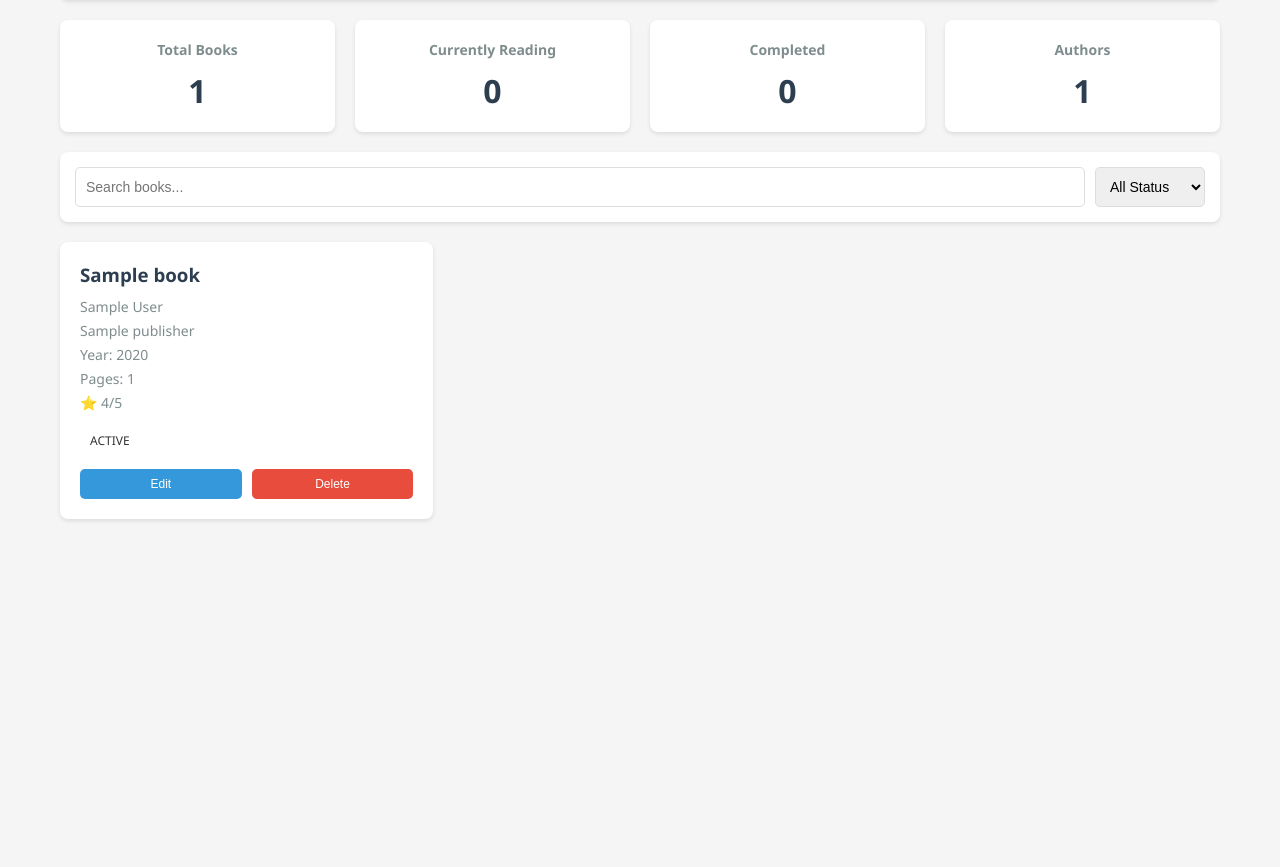
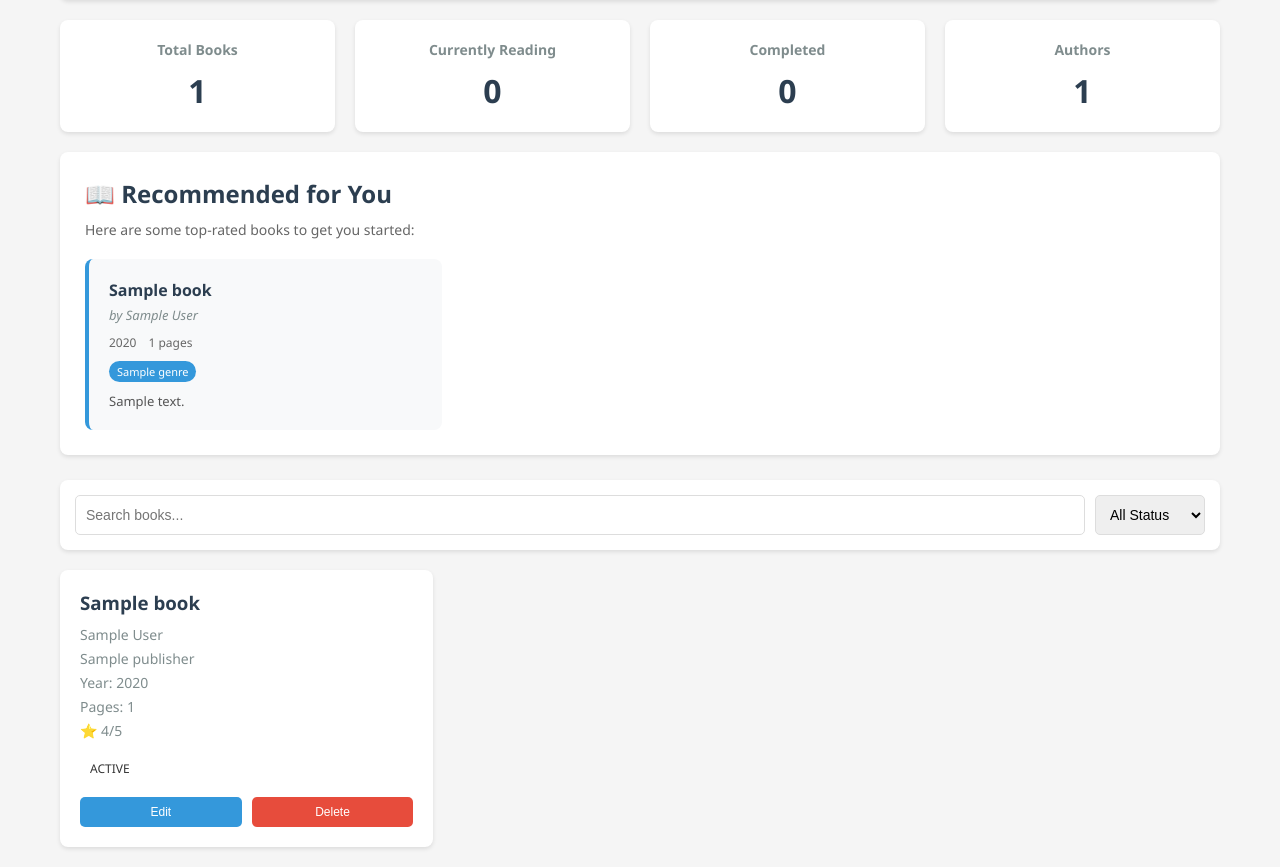
Before and after one commit to mmiki057/finalProject, a Flask app: page / in a window 1280 px wide. Shown: the part 103-970 px from the top of the page. Before the commit the page ends 624 px from the top, so only its background shows below. Run offline with Flask 3, Linux system fonts and the light colour scheme; tables that the repository leaves empty hold one stand-in row (values such as "Sample post").

Commit message:
added books recommendation

```diff
--- a/app.py
+++ b/app.py
@@ -1,5 +1,5 @@
 from flask import Flask, render_template, request, jsonify, send_file
-from models import db, Book, Author, Publisher, Series, Genre, Topic, Category
+from models import db, Book, Author, Publisher, Series, Genre, Topic, Category, RecommendedBook
 from sqlalchemy import func, or_
 import os
 from dotenv import load_dotenv
@@ -7,6 +7,7 @@ import csv
 import json
 import io
 from datetime import datetime
+from collections import Counter
 
 load_dotenv()
 
@@ -292,6 +293,70 @@ def export_json():
         as_attachment=True,
         download_name=f'library_{datetime.now().strftime("%Y%m%d")}.json'
     )
+
+
+@app.route('/api/recommendations')
+def get_recommendations():
+
+    completed_books = Book.query.filter_by(reading_status='completed').all()
+
+    if not completed_books:
+        recommendations = RecommendedBook.query.order_by(
+            RecommendedBook.average_rating.desc()
+        ).limit(3).all()
+    else:
+        genre_counter = Counter()
+        for book in completed_books:
+            for genre in book.genres:
+                genre_counter[genre.id] += 1
+
+        top_genres = [genre_id for genre_id, _ in genre_counter.most_common(3)]
+
+        if top_genres:
+            recommendations = db.session.query(RecommendedBook).join(
+                RecommendedBook.genres
+            ).filter(
+                Genre.id.in_(top_genres)
+            ).order_by(
+                RecommendedBook.average_rating.desc()
+            ).limit(10).all()
+
+            seen = set()
+            unique_recommendations = []
+            for rec in recommendations:
+                if rec.id not in seen:
+                    seen.add(rec.id)
+                    unique_recommendations.append(rec)
+                    if len(unique_recommendations) == 3:
+                        break
+
+            recommendations = unique_recommendations
+        else:
+            recommendations = RecommendedBook.query.order_by(
+                RecommendedBook.average_rating.desc()
+            ).limit(5).all()
+
+    return jsonify({
+        'user_reading_stats': {
+            'completed_books': len(completed_books),
+            'favorite_genres': [
+                Genre.query.get(genre_id).name
+                for genre_id, _ in Counter(
+                    genre.id for book in completed_books for genre in book.genres
+                ).most_common(3)
+            ] if completed_books else []
+        },
+        'recommendations': [{
+            'id': rec.id,
+            'title': rec.title,
+            'author': rec.author_name,
+            'publication_year': rec.publication_year,
+            'pages': rec.pages,
+            'rating': rec.average_rating,
+            'description': rec.description,
+            'genres': [{'id': g.id, 'name': g.name} for g in rec.genres]
+        } for rec in recommendations]
+    })
 @app.cli.command()
 def init_db():
     db.create_all()
--- a/app/static/app.js
+++ b/app/static/app.js
@@ -17,6 +17,7 @@ document.addEventListener('DOMContentLoaded', () => {
     loadTopics();
     loadCategories();
     loadSeries();
+    loadRecommendations();
 });
 
 // Load library statistics
@@ -281,3 +282,48 @@ window.onclick = function(event) {
         closeModal();
     }
 }
+
+// Load recommendations
+async function loadRecommendations() {
+    try {
+        const response = await fetch('/api/recommendations');
+        const data = await response.json();
+
+        const section = document.getElementById('recommendationsSection');
+        const intro = document.getElementById('recommendationsIntro');
+        const grid = document.getElementById('recommendationsGrid');
+
+        // Show recommendations section if we have data
+        if (data.recommendations && data.recommendations.length > 0) {
+            section.style.display = 'block';
+
+            // Update intro text
+            const stats = data.user_reading_stats;
+            if (stats.completed_books > 0 && stats.favorite_genres.length > 0) {
+                intro.textContent = `Based on your ${stats.completed_books} completed book(s) in ${stats.favorite_genres.join(', ')}, here are some recommendations:`;
+            } else {
+                intro.textContent = 'Here are some top-rated books to get you started:';
+            }
+
+            // Render recommendations
+            grid.innerHTML = data.recommendations.map(rec => `
+                <div class="recommendation-card">
+                    <h3>${rec.title}</h3>
+                    <p class="recommendation-author">by ${rec.author}</p>
+                    <div class="recommendation-info">
+                        <span class="recommendation-year">${rec.publication_year || 'N/A'}</span>
+                        <span class="recommendation-pages">${rec.pages || 'N/A'} pages</span>
+                    </div>
+                    <div class="recommendation-genres">
+                        ${rec.genres.map(g => `<span class="genre-tag">${g.name}</span>`).join('')}
+                    </div>
+                    <p class="recommendation-description">${rec.description || ''}</p>
+                </div>
+            `).join('');
+        } else {
+            section.style.display = 'none';
+        }
+    } catch (error) {
+        console.error('Error loading recommendations:', error);
+    }
+}
--- a/app/static/style.css
+++ b/app/static/style.css
@@ -260,3 +260,90 @@ form select[multiple] {
 .form-buttons button {
     flex: 1;
 }
+
+.recommendations-section {
+    background: white;
+    padding: 25px;
+    border-radius: 8px;
+    margin-bottom: 25px;
+    box-shadow: 0 2px 4px rgba(0,0,0,0.1);
+}
+
+.recommendations-section h2 {
+    color: #2c3e50;
+    margin-bottom: 10px;
+}
+
+.recommendations-intro {
+    color: #666;
+    margin-bottom: 20px;
+    font-size: 14px;
+}
+
+.recommendations-grid {
+    display: grid;
+    grid-template-columns: repeat(auto-fill, minmax(280px, 1fr));
+    gap: 20px;
+}
+
+.recommendation-card {
+    background: #f8f9fa;
+    padding: 20px;
+    border-radius: 8px;
+    border-left: 4px solid #3498db;
+    transition: transform 0.2s, box-shadow 0.2s;
+}
+
+.recommendation-card:hover {
+    transform: translateY(-2px);
+    box-shadow: 0 4px 12px rgba(0,0,0,0.15);
+}
+
+.recommendation-card h3 {
+    color: #2c3e50;
+    font-size: 16px;
+    margin-bottom: 5px;
+}
+
+.recommendation-author {
+    color: #7f8c8d;
+    font-size: 13px;
+    font-style: italic;
+    margin-bottom: 10px;
+}
+
+.recommendation-info {
+    display: flex;
+    gap: 12px;
+    margin-bottom: 10px;
+    font-size: 12px;
+    color: #666;
+}
+
+.recommendation-rating {
+    color: #f39c12;
+    font-weight: 600;
+}
+
+.recommendation-genres {
+    display: flex;
+    flex-wrap: wrap;
+    gap: 5px;
+    margin-bottom: 10px;
+}
+
+.genre-tag {
+    background: #3498db;
+    color: white;
+    padding: 3px 8px;
+    border-radius: 12px;
+    font-size: 11px;
+    font-weight: 500;
+}
+
+.recommendation-description {
+    color: #555;
+    font-size: 13px;
+    line-height: 1.4;
+    margin-top: 10px;
+}
--- a/app/templates/index.html
+++ b/app/templates/index.html
@@ -34,6 +34,15 @@
             <div class="stat-card">
                 <h3>Authors</h3>
                 <p class="stat-value" id="totalAuthors">0</p>
+            </div>
+        </div>
+
+        <!-- Recommendations Section -->
+        <div class="recommendations-section" id="recommendationsSection" style="display: none;">
+            <h2>📖 Recommended for You</h2>
+            <p class="recommendations-intro" id="recommendationsIntro"></p>
+            <div class="recommendations-grid" id="recommendationsGrid">
+                <!-- Recommendations will be loaded here -->
             </div>
         </div>
 
```
Also changed, not shown: init_sample_data.py (+120 -2 lines), models.py (+24 -5 lines).
